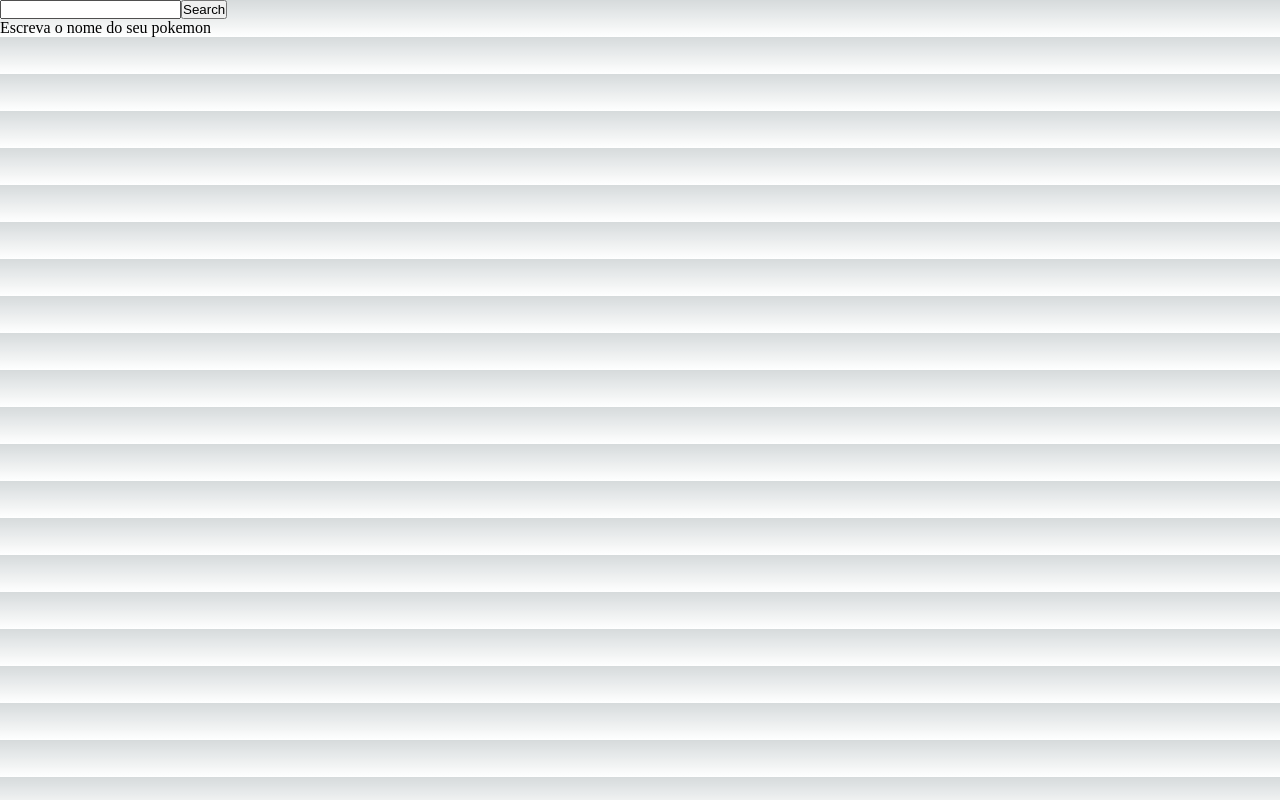
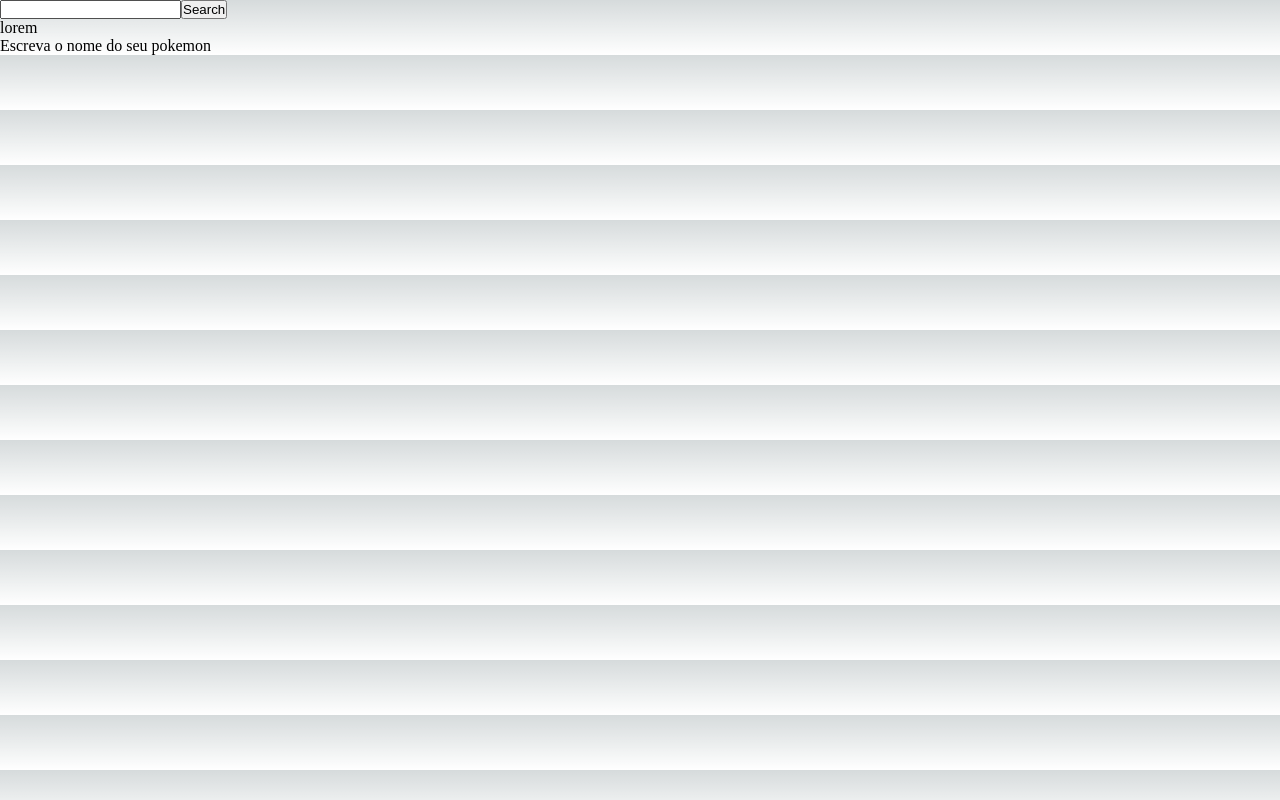
Before and after one commit to ricardosousabr/pokedex-react, a Next.js app: page / in a window 1280 px wide. Built offline with nearby package versions, Linux system fonts and the light colour scheme.

Commit message:
test: update

```diff
--- a/src/components/List/index.jsx
+++ b/src/components/List/index.jsx
@@ -28,6 +28,7 @@ export default function List() {
         <form onSubmit={handleSubmit}>
           <input type="text" onChange={(e) => setPokemonName(e.target.value)}/>
           <button>Search</button>
+          <p>lorem</p>
         </form>
       </div>
       <div>
```
